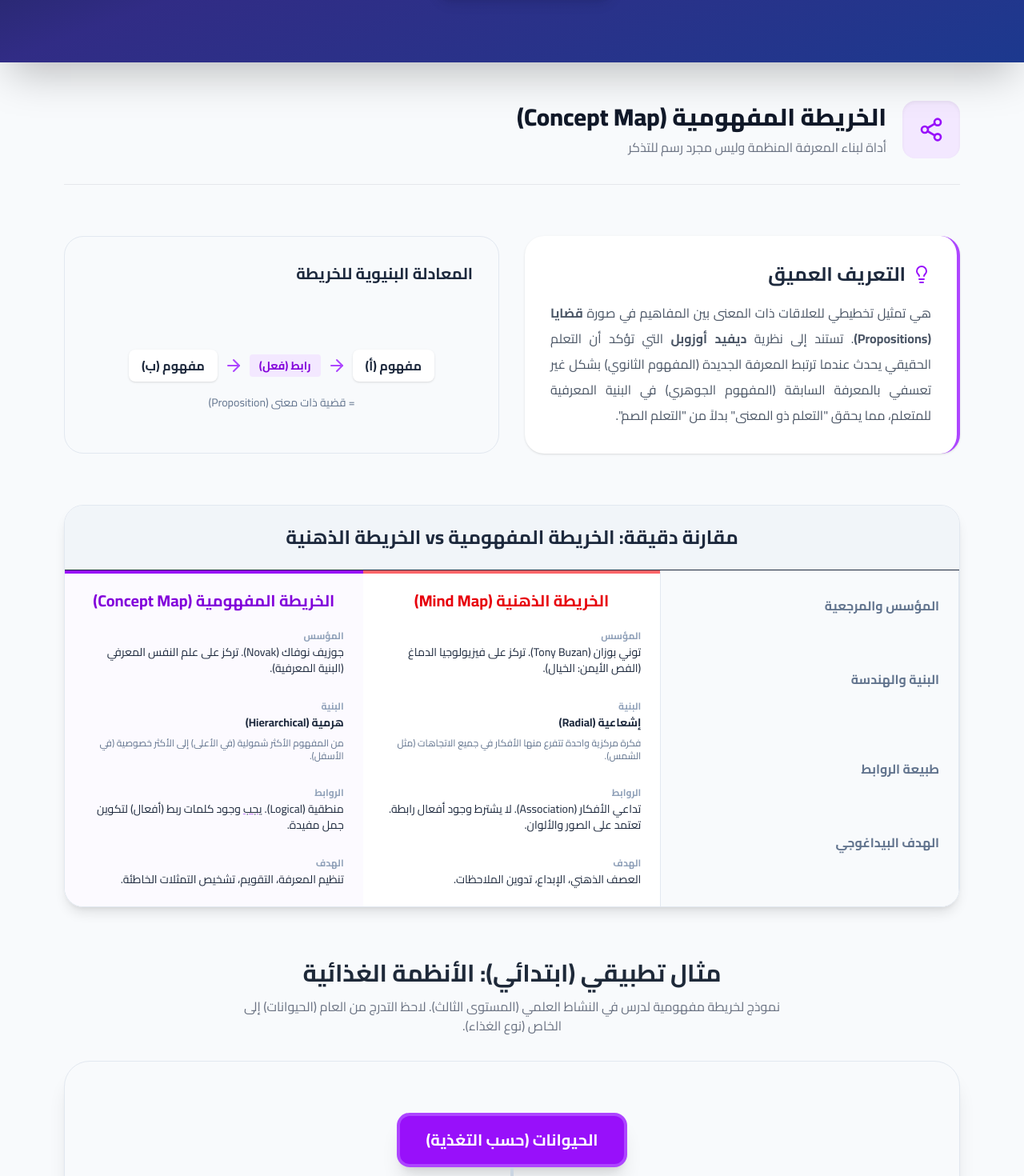
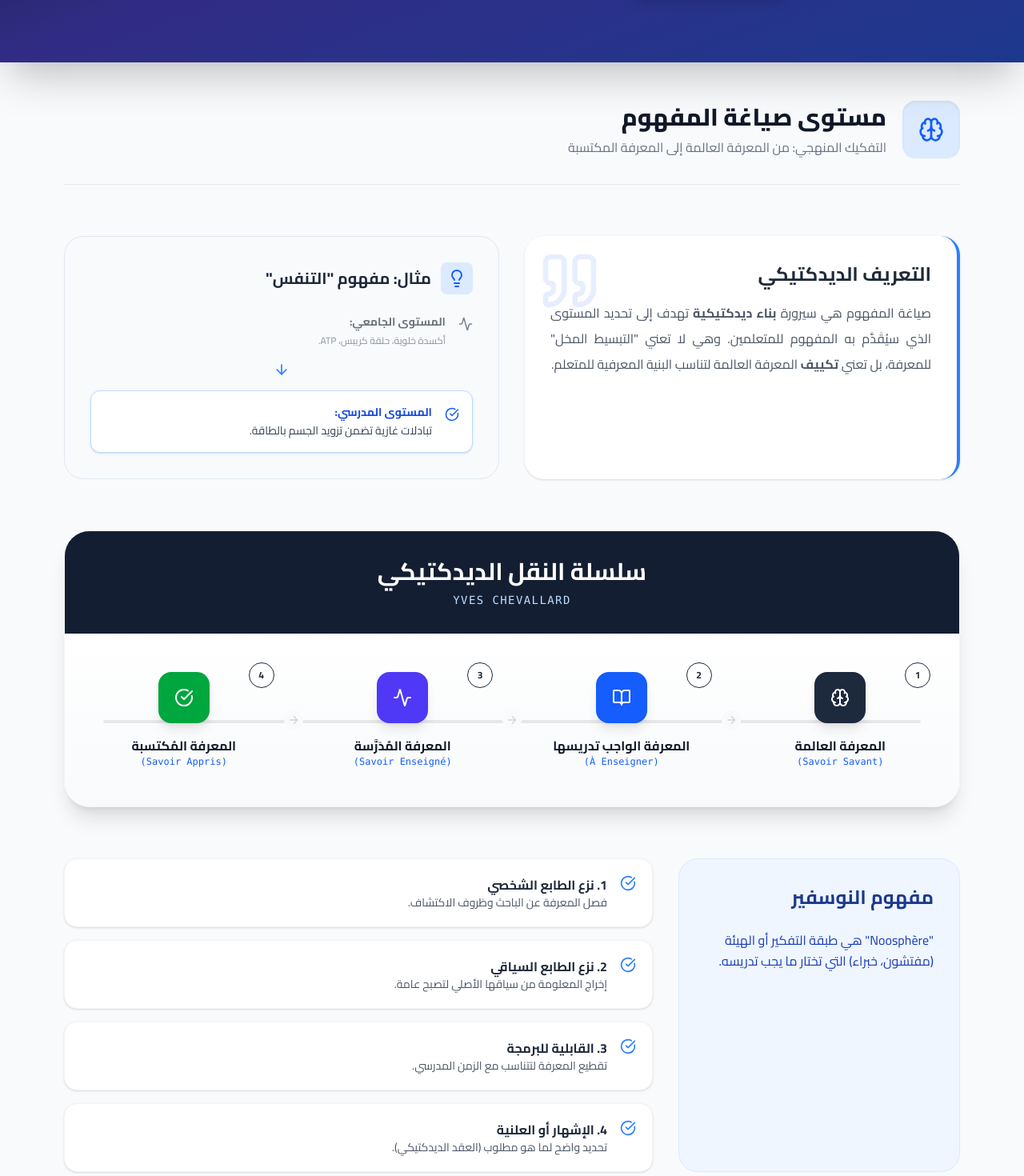
Before and after one commit to abdo2003ta-stack/didactic-module, a Next.js app: page / in a window 1280 px wide. Shown: the part 400-1870 px from the top of the page at 80% size. Built offline with nearby package versions, Linux system fonts and the light colour scheme.

Commit message:
chore: استعادة العمق النظري لصياغة المفهوم مع الحفاظ على تحديثات الابتدائي

```diff
--- a/app/page.tsx
+++ b/app/page.tsx
@@ -6,7 +6,7 @@ import {
   Activity, Quote, ArrowRight, Sun, Moon, Sprout, Droplets,
   Microscope, Globe, MonitorPlay, Zap, FlaskConical, Scale,
   AlertTriangle, Target, MousePointerClick, Network, Split, GitGraph, ShieldCheck,
-  Rabbit, Cat, Leaf, Apple, Utensils
+  Rabbit, Cat, Leaf, Utensils
 } from 'lucide-react';
 
 // ------------------- TYPES -------------------
@@ -14,7 +14,7 @@ type Section = 'formulation' | 'conceptMap' | 'didacticMeans';
 
 // ------------------- MAIN COMPONENT -------------------
 export default function DidacticModulePage() {
-  const [activeSection, setActiveSection] = useState<Section>('conceptMap'); // Default to concept map as requested
+  const [activeSection, setActiveSection] = useState<Section>('formulation');
   const [isDark, setIsDark] = useState(false);
 
   useEffect(() => {
@@ -47,7 +47,7 @@ export default function DidacticModulePage() {
           </div>
           <h1 className="text-3xl md:text-5xl font-extrabold mb-6 tracking-tight">مجزوءة الديدكتيك (ابتدائي)</h1>
           <p className="text-lg md:text-xl text-indigo-100 font-light max-w-3xl mx-auto mt-4 opacity-90">
-            تطوير الممارسة الصفية: من التخطيط المنهجي إلى هندسة التعلمات
+             مقاربة تحليلية شاملة: من النقل الديدكتيكي إلى هندسة التعلمات
           </p>
 
           <div className="mt-12 flex flex-wrap justify-center gap-4">
@@ -60,17 +60,91 @@ export default function DidacticModulePage() {
 
       <main className="container mx-auto px-4 py-12 max-w-6xl min-h-[600px]">
 
-        {/* ================= SECTION 1: FORMULATION (Brief for context) ================= */}
+        {/* ================= SECTION 1: FORMULATION (RESTORED FULL VERSION) ================= */}
         {activeSection === 'formulation' && (
-          <div className="space-y-12 animate-fade-in">
-             <SectionHeader title="صياغة المفهوم" subtitle="النقل الديدكتيكي في المدرسة الابتدائية" icon={<Brain className="text-blue-600" size={32} />} colorClass="bg-blue-100 dark:bg-blue-900/30 text-blue-700" />
-             <div className="p-8 bg-white dark:bg-slate-900 rounded-3xl shadow-sm text-center">
-               <p>تم التركيز في هذا المحور على تكييف المعرفة العالمة لتناسب النمو المعرفي للطفل (مرحلة العمليات المحسوسة).</p>
-             </div>
+          <div className="space-y-16 animate-fade-in">
+            <SectionHeader
+              title="مستوى صياغة المفهوم"
+              subtitle="التفكيك المنهجي: من المعرفة العالمة إلى المعرفة المكتسبة"
+              icon={<Brain className="text-blue-600" size={32} />}
+              colorClass="bg-blue-100 dark:bg-blue-900/30 text-blue-700 dark:text-blue-300"
+            />
+
+            <div className="grid md:grid-cols-2 gap-8">
+                <div className="bg-white dark:bg-slate-900 p-8 rounded-3xl shadow-sm border-r-4 border-blue-500 relative overflow-hidden">
+                    <div className="absolute top-0 left-0 p-4 opacity-10">
+                        <Quote size={80} className="text-blue-600" />
+                    </div>
+                    <h3 className="text-2xl font-bold text-gray-800 dark:text-white mb-4 relative z-10">التعريف الديدكتيكي</h3>
+                    <p className="text-gray-600 dark:text-gray-300 leading-8 relative z-10 text-justify">
+                        صياغة المفهوم هي سيرورة <strong>بناء ديدكتيكية</strong> تهدف إلى تحديد المستوى الذي سيُقَدَّم به المفهوم للمتعلمين.
+                        وهي لا تعني "التبسيط المخل" للمعرفة، بل تعني <strong>تكييف</strong> المعرفة العالمة لتناسب البنية المعرفية للمتعلم.
+                    </p>
+                </div>
+
+                <div className="bg-slate-50 dark:bg-slate-800/50 p-8 rounded-3xl border border-slate-200 dark:border-slate-700 flex flex-col justify-center">
+                    <div className="flex items-center gap-3 mb-6">
+                        <div className="bg-blue-100 dark:bg-blue-900/50 p-2 rounded-lg text-blue-600"><Lightbulb size={24} /></div>
+                        <h3 className="text-xl font-bold text-gray-800 dark:text-white">مثال: مفهوم "التنفس"</h3>
+                    </div>
+                    <div className="space-y-4">
+                        <div className="flex items-start gap-4 opacity-60">
+                            <div className="mt-1"><Activity size={18} /></div>
+                            <div>
+                                <strong className="block text-sm text-gray-900 dark:text-gray-200">المستوى الجامعي:</strong>
+                                <span className="text-xs text-gray-600 dark:text-gray-400">أكسدة خلوية، حلقة كريبس، ATP.</span>
+                            </div>
+                        </div>
+                        <div className="flex justify-center text-blue-500"><ArrowRight className="rotate-90" size={20} /></div>
+                        <div className="flex items-start gap-4 bg-white dark:bg-slate-700 p-4 rounded-xl shadow-sm border border-blue-200 dark:border-blue-900/30">
+                            <div className="mt-1 text-blue-600"><CheckCircle size={18} /></div>
+                            <div>
+                                <strong className="block text-sm text-blue-700 dark:text-blue-300">المستوى المدرسي:</strong>
+                                <span className="text-sm text-gray-700 dark:text-gray-300">تبادلات غازية تضمن تزويد الجسم بالطاقة.</span>
+                            </div>
+                        </div>
+                    </div>
+                </div>
+            </div>
+
+            <div className="bg-white dark:bg-slate-900 rounded-[2rem] shadow-xl overflow-hidden border border-gray-100 dark:border-slate-800">
+              <div className="bg-slate-900 dark:bg-black p-8 text-center relative overflow-hidden">
+                <div className="absolute top-0 left-0 w-full h-full bg-slate-800 opacity-40"></div>
+                <h3 className="text-2xl md:text-3xl font-bold text-white mb-2 relative z-10">سلسلة النقل الديدكتيكي</h3>
+                <p className="text-blue-200 relative z-10 text-sm font-mono tracking-widest uppercase">Yves Chevallard</p>
+              </div>
+              <div className="p-8 md:p-12 bg-gradient-to-b from-white to-slate-50 dark:from-slate-900 dark:to-slate-950">
+                <div className="flex flex-col md:flex-row justify-between items-center gap-6 relative">
+                  <div className="hidden md:block absolute top-1/2 left-0 w-full h-1 bg-gray-200 dark:bg-slate-800 -z-0 rounded-full"></div>
+                  <TranspositionStep title="المعرفة العالمة" sub="(Savoir Savant)" icon={<Brain size={24} />} step="1" color="bg-slate-800 text-white" />
+                  <ArrowIcon className="hidden md:block text-gray-300 dark:text-slate-600 relative z-10 bg-slate-50 dark:bg-slate-900 p-1 rounded-full" />
+                  <TranspositionStep title="المعرفة الواجب تدريسها" sub="(À Enseigner)" icon={<BookOpen size={24} />} step="2" color="bg-blue-600 text-white" />
+                  <ArrowIcon className="hidden md:block text-gray-300 dark:text-slate-600 relative z-10 bg-slate-50 dark:bg-slate-900 p-1 rounded-full" />
+                  <TranspositionStep title="المعرفة المُدَرَّسة" sub="(Savoir Enseigné)" icon={<Activity size={24} />} step="3" color="bg-indigo-600 text-white" />
+                  <ArrowIcon className="hidden md:block text-gray-300 dark:text-slate-600 relative z-10 bg-slate-50 dark:bg-slate-900 p-1 rounded-full" />
+                  <TranspositionStep title="المعرفة المُكتسبة" sub="(Savoir Appris)" icon={<CheckCircle size={24} />} step="4" color="bg-green-600 text-white" />
+                </div>
+              </div>
+            </div>
+
+            <div className="grid md:grid-cols-12 gap-8">
+               <div className="md:col-span-4 bg-blue-50 dark:bg-blue-950/40 p-8 rounded-3xl h-full border border-blue-100 dark:border-blue-900 relative overflow-hidden">
+                 <h3 className="text-2xl font-bold text-blue-900 dark:text-blue-100 mb-6 relative z-10">مفهوم النوسفير</h3>
+                 <p className="text-blue-800 dark:text-blue-200 leading-relaxed mb-4 relative z-10">
+                   "Noosphère" هي طبقة التفكير أو الهيئة (مفتشون، خبراء) التي تختار ما يجب تدريسه.
+                 </p>
+               </div>
+               <div className="md:col-span-8 grid gap-4">
+                  <MechanismCard title="1. نزع الطابع الشخصي" desc="فصل المعرفة عن الباحث وظروف الاكتشاف." />
+                  <MechanismCard title="2. نزع الطابع السياقي" desc="إخراج المعلومة من سياقها الأصلي لتصبح عامة." />
+                  <MechanismCard title="3. القابلية للبرمجة" desc="تقطيع المعرفة لتتناسب مع الزمن المدرسي." />
+                  <MechanismCard title="4. الإشهار أو العلنية" desc="تحديد واضح لما هو مطلوب (العقد الديدكتيكي)." />
+               </div>
+            </div>
           </div>
         )}
 
-        {/* ================= SECTION 2: CONCEPT MAP (DEEP DIVE & COMPARISON) ================= */}
+        {/* ================= SECTION 2: CONCEPT MAP (UPDATED DEEP VERSION) ================= */}
         {activeSection === 'conceptMap' && (
           <div className="space-y-16 animate-fade-in">
             <SectionHeader
@@ -181,7 +255,7 @@ export default function DidacticModulePage() {
           </div>
         )}
 
-        {/* ================= SECTION 3: DIDACTIC MEANS (PRIMARY SCHOOL EXAMPLES) ================= */}
+        {/* ================= SECTION 3: DIDACTIC MEANS (UPDATED PRIMARY EXAMPLES) ================= */}
         {activeSection === 'didacticMeans' && (
           <div className="space-y-16 animate-fade-in">
             <SectionHeader
@@ -232,7 +306,7 @@ export default function DidacticModulePage() {
   );
 }
 
-// =================== COMPONENT: EXPANDED PRIMARY CONCEPT MAP ===================
+// =================== HELPER COMPONENTS (ALL INCLUDED) ===================
 
 function ExpandedConceptMap() {
   const [highlight, setHighlight] = useState<string | null>(null);
@@ -245,9 +319,7 @@ function ExpandedConceptMap() {
         <div className="px-8 py-4 bg-purple-600 text-white rounded-2xl shadow-xl text-xl font-bold border-4 border-purple-400/50">
           الحيوانات (حسب التغذية)
         </div>
-        {/* Connector Line Down */}
         <div className="absolute left-1/2 -translate-x-1/2 top-full h-12 w-1 bg-slate-300 dark:bg-slate-700"></div>
-        {/* Linking Word */}
         <div className="absolute left-1/2 -translate-x-1/2 top-full mt-4 bg-white dark:bg-slate-800 px-3 py-1 rounded-full text-xs font-bold text-slate-500 border border-slate-300 z-30">
           تنقسم إلى
         </div>
@@ -255,14 +327,11 @@ function ExpandedConceptMap() {
 
       {/* Level 2: Categories */}
       <div className="relative z-10 w-full max-w-4xl flex justify-between gap-4 mb-16">
-         {/* Connector Horizontal */}
          <div className="absolute top-0 left-[16%] right-[16%] h-1 bg-slate-300 dark:bg-slate-700 -mt-4 rounded-full"></div>
-         {/* Vertical Connectors */}
          <div className="absolute top-0 left-[16%] h-4 w-1 bg-slate-300 dark:bg-slate-700 -mt-4"></div>
          <div className="absolute top-0 left-1/2 h-4 w-1 bg-slate-300 dark:bg-slate-700 -mt-4 -translate-x-1/2"></div>
          <div className="absolute top-0 right-[16%] h-4 w-1 bg-slate-300 dark:bg-slate-700 -mt-4"></div>
 
-         {/* Node 1: Herbivores */}
          <div className="flex flex-col items-center w-1/3 group">
             <div className={`p-4 rounded-2xl border-2 transition-all ${highlight === 'herb' ? 'bg-green-100 border-green-500 scale-105' : 'bg-white dark:bg-slate-800 border-slate-200 dark:border-slate-700'}`} onMouseEnter={() => setHighlight('herb')} onMouseLeave={() => setHighlight(null)}>
                <div className="flex items-center gap-2 font-bold text-green-700 dark:text-green-400"><Leaf size={20}/> عاشبة</div>
@@ -278,7 +347,6 @@ function ExpandedConceptMap() {
             </div>
          </div>
 
-         {/* Node 2: Omnivores */}
          <div className="flex flex-col items-center w-1/3 group">
             <div className={`p-4 rounded-2xl border-2 transition-all ${highlight === 'omni' ? 'bg-orange-100 border-orange-500 scale-105' : 'bg-white dark:bg-slate-800 border-slate-200 dark:border-slate-700'}`} onMouseEnter={() => setHighlight('omni')} onMouseLeave={() => setHighlight(null)}>
                <div className="flex items-center gap-2 font-bold text-orange-700 dark:text-orange-400"><Utensils size={20}/> قارتة</div>
@@ -294,7 +362,6 @@ function ExpandedConceptMap() {
             </div>
          </div>
 
-         {/* Node 3: Carnivores */}
          <div className="flex flex-col items-center w-1/3 group">
             <div className={`p-4 rounded-2xl border-2 transition-all ${highlight === 'carn' ? 'bg-red-100 border-red-500 scale-105' : 'bg-white dark:bg-slate-800 border-slate-200 dark:border-slate-700'}`} onMouseEnter={() => setHighlight('carn')} onMouseLeave={() => setHighlight(null)}>
                <div className="flex items-center gap-2 font-bold text-red-700 dark:text-red-400"><Rabbit size={20} className="text-red-500"/> لاحمة</div>
@@ -310,15 +377,9 @@ function ExpandedConceptMap() {
             </div>
          </div>
       </div>
-
-      <div className="text-center text-slate-400 text-sm mt-4 bg-slate-100 dark:bg-slate-800 px-4 py-2 rounded-full">
-         <span className="font-bold">قضية مثال:</span> الحيوانات اللاحمة --تصطاد{'->'} الفرائس
-      </div>
     </div>
   );
 }
-
-// =================== COMPONENT: PRIMARY SCHOOL SCENARIOS ===================
 
 function PrimaryDidacticScenarios() {
   const [activeScenario, setActiveScenario] = useState<string>('math');
@@ -382,18 +443,15 @@ function PrimaryDidacticScenarios() {
         <h3 className="text-2xl font-bold mb-6 text-slate-800 dark:text-white flex items-center gap-2">
            {current.icon} {current.title}
         </h3>
-
         <div className="grid gap-4">
            <div className="bg-red-50 dark:bg-red-900/10 p-4 rounded-xl border border-red-100 dark:border-red-900/30">
               <strong className="block text-red-700 dark:text-red-400 text-sm mb-1">المشكلة (العائق):</strong>
               <p className="text-slate-700 dark:text-slate-300">{current.problem}</p>
            </div>
-
            <div className="bg-green-50 dark:bg-green-900/10 p-4 rounded-xl border border-green-100 dark:border-green-900/30">
               <strong className="block text-green-700 dark:text-green-400 text-sm mb-1">الوسيلة والحل:</strong>
               <p className="text-slate-700 dark:text-slate-300">{current.solution}</p>
            </div>
-
            <div className="flex items-center gap-2 mt-2 text-teal-600 dark:text-teal-400 font-bold text-sm">
               <CheckCircle size={16}/> القيمة المضافة: {current.value}
            </div>
@@ -402,8 +460,6 @@ function PrimaryDidacticScenarios() {
     </div>
   );
 }
-
-// =================== HELPER COMPONENTS ===================
 
 function NavButton({ label, icon, isActive, onClick, activeColor }: any) {
   return (
@@ -420,3 +476,15 @@ function SectionHeader({ title, subtitle, icon, colorClass }: any) {
     </div>
   );
 }
+function TranspositionStep({ title, sub, icon, step, color }: any) {
+  return (
+    <div className="flex flex-col items-center text-center relative z-10 flex-1 min-w-[150px]">
+      <div className={`w-16 h-16 rounded-2xl flex items-center justify-center shadow-lg mb-4 ${color}`}>{icon}</div>
+      <div className="absolute -top-3 -right-3 w-8 h-8 rounded-full bg-white border flex items-center justify-center font-bold text-xs">{step}</div>
+      <h4 className="font-bold text-gray-900 dark:text-white">{title}</h4>
+      <span className="text-xs font-mono text-blue-600 block">{sub}</span>
+    </div>
+  );
+}
+function MechanismCard({ title, desc }: any) { return <div className="flex gap-4 p-5 bg-white dark:bg-slate-900 rounded-2xl border border-gray-100 dark:border-slate-800 shadow-sm"><div className="text-blue-500 shrink-0"><CheckCircle size={20} /></div><div><h4 className="font-bold text-gray-800 dark:text-white">{title}</h4><p className="text-gray-600 dark:text-gray-400 text-sm">{desc}</p></div></div>; }
+function ArrowIcon({ className }: any) { return <svg width="24" height="24" viewBox="0 0 24 24" fill="none" stroke="currentColor" strokeWidth="2" className={className}><line x1="5" y1="12" x2="19" y2="12"></line><polyline points="12 5 19 12 12 19"></polyline></svg>; }
```
